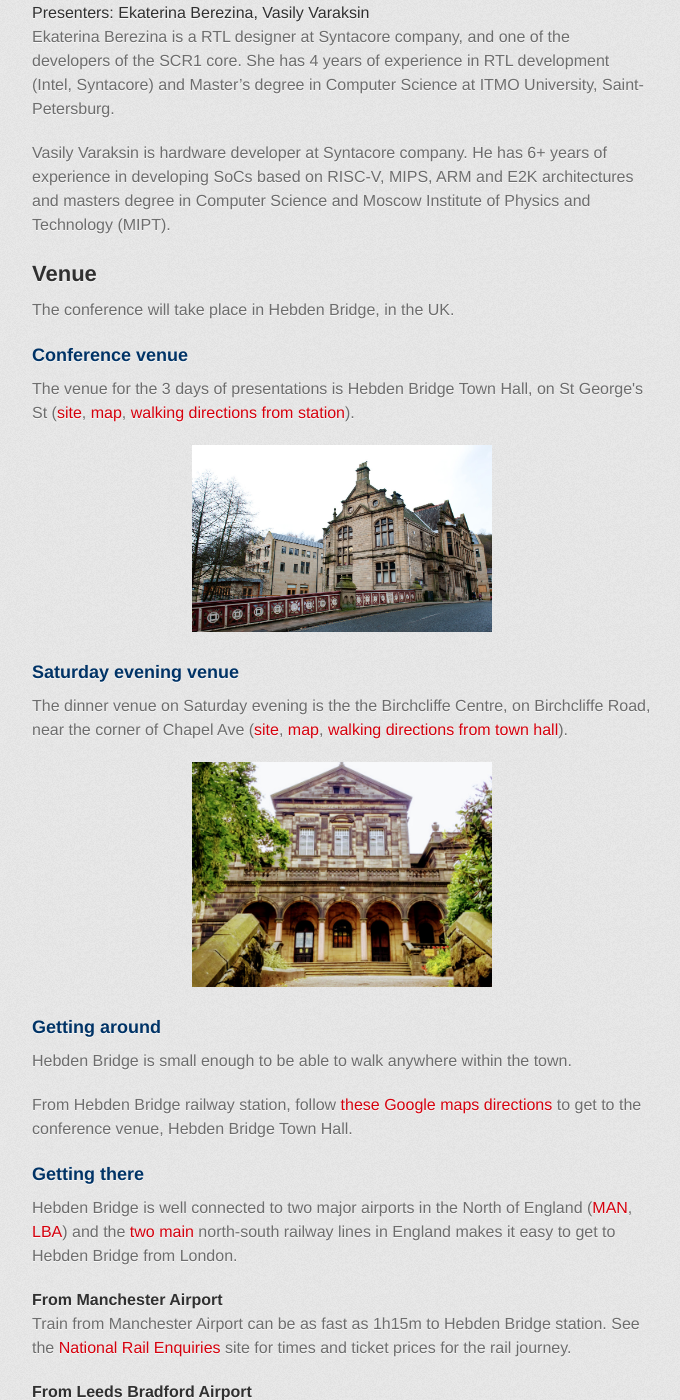
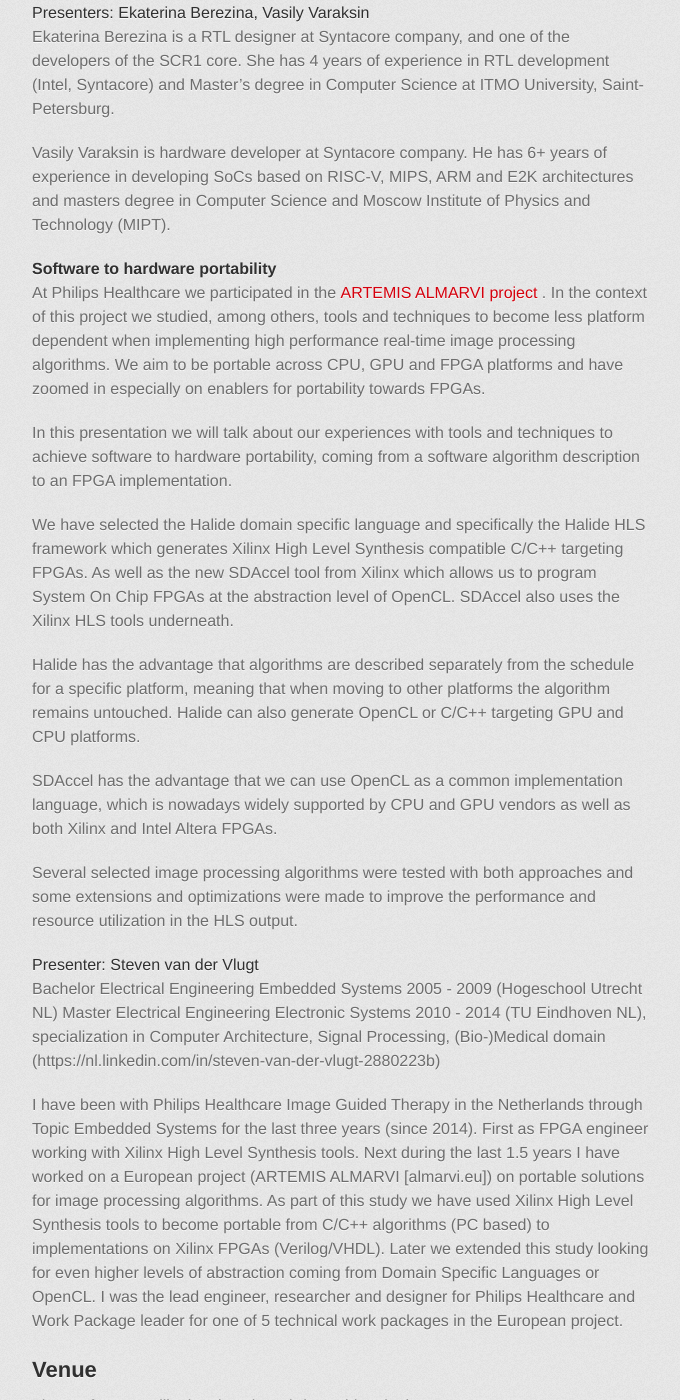
Before and after one commit to fossi-foundation/orconf, a Jekyll site: the page index.html, which Jekyll copies as it is, in a window 1280 px wide and 1400 px high, scrolled down 8322 px. Shown: the whole window, without its empty margins (298-978 px from the left). Built offline with Jekyll 4.4.1, drawn with Linux system fonts in a browser that asks for light colours; some web fonts are replaced.

Commit message:
Add Steven's talk

```diff
--- a/index.html
+++ b/index.html
@@ -626,6 +626,70 @@
             Moscow Institute of Physics and Technology (MIPT).
 	  </p>
 
+	  <h4>
+	    <a name="swhwportability" class="anchor" href="#swhwportability"><span class="octicon octicon-link"></span>
+            </a>Software to hardware portability</h4>
+          <p>
+            At Philips Healthcare we participated in the
+            <a href="http://almarvi.eu/" target="_blank">ARTEMIS ALMARVI project</a>
+            . In the context of this project we studied, among others, tools and
+            techniques to become less platform dependent when implementing high
+            performance real-time image processing algorithms. We aim to be
+            portable across CPU, GPU and FPGA platforms and have zoomed in
+            especially on enablers for portability towards FPGAs.
+          </p>
+          <p>
+            In this presentation we will talk about our experiences with tools
+            and techniques to achieve software to hardware portability, coming
+            from a software algorithm description to an FPGA implementation.
+          </p>
+          <p>
+            We have selected the Halide domain specific language and
+            specifically the Halide HLS framework which generates Xilinx High
+            Level Synthesis compatible C/C++ targeting FPGAs. As well as the new
+            SDAccel tool from Xilinx which allows us to program System On Chip
+            FPGAs at the abstraction level of OpenCL. SDAccel also uses the
+            Xilinx HLS tools underneath.
+          </p>
+          <p>
+            Halide has the advantage that algorithms are described separately
+            from the schedule for a specific platform, meaning that when moving
+            to other platforms the algorithm remains untouched. Halide can also
+            generate OpenCL or C/C++ targeting GPU and CPU platforms.
+          </p>
+          <p>
+            SDAccel has the advantage that we can use OpenCL as a common
+            implementation language, which is nowadays widely supported by CPU
+            and GPU vendors as well as both Xilinx and Intel Altera FPGAs.
+          </p>
+          <p>
+            Several selected image processing algorithms were tested with both
+            approaches and some extensions and optimizations were made to
+            improve the performance and resource utilization in the HLS output.
+          </p>
+          <h5>Presenter: <a name="steven" class="anchor" href="#steven"><span class="octicon octicon-link"></span>
+            </a>Steven van der Vlugt</h5>
+          <p>
+            Bachelor Electrical Engineering Embedded Systems 2005 - 2009 (Hogeschool Utrecht NL)
+            Master Electrical Engineering Electronic Systems 2010 - 2014 (TU Eindhoven NL), specialization in Computer Architecture, Signal Processing, (Bio-)Medical domain
+(https://nl.linkedin.com/in/steven-van-der-vlugt-2880223b)
+          </p>
+          <p>
+            I have been with Philips Healthcare Image Guided Therapy in the
+            Netherlands through Topic Embedded Systems for the last three years
+            (since 2014). First as FPGA engineer working with Xilinx High Level
+            Synthesis tools. Next during the last 1.5 years I have worked on a
+            European project (ARTEMIS ALMARVI [almarvi.eu]) on portable
+            solutions for image processing algorithms. As part of this study we
+            have used Xilinx High Level Synthesis tools to become portable from
+            C/C++ algorithms (PC based) to implementations on Xilinx FPGAs
+            (Verilog/VHDL). Later we extended this study looking for even higher
+            levels of abstraction coming from Domain Specific Languages or
+            OpenCL. I was the lead engineer, researcher and designer for Philips
+            Healthcare and Work Package leader for one of 5 technical work
+            packages in the European project.
+          </p>
+
 	  <!-- End of presentation section -->
 
 
```
